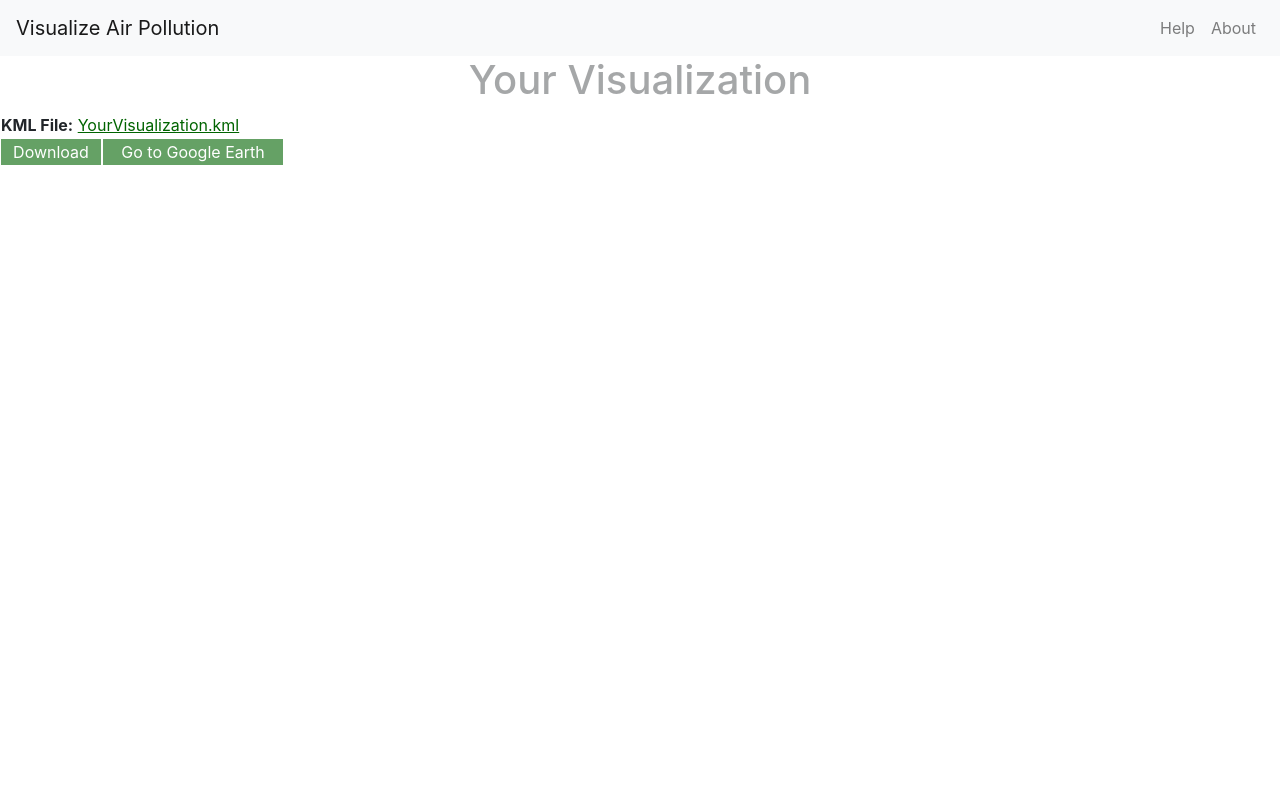
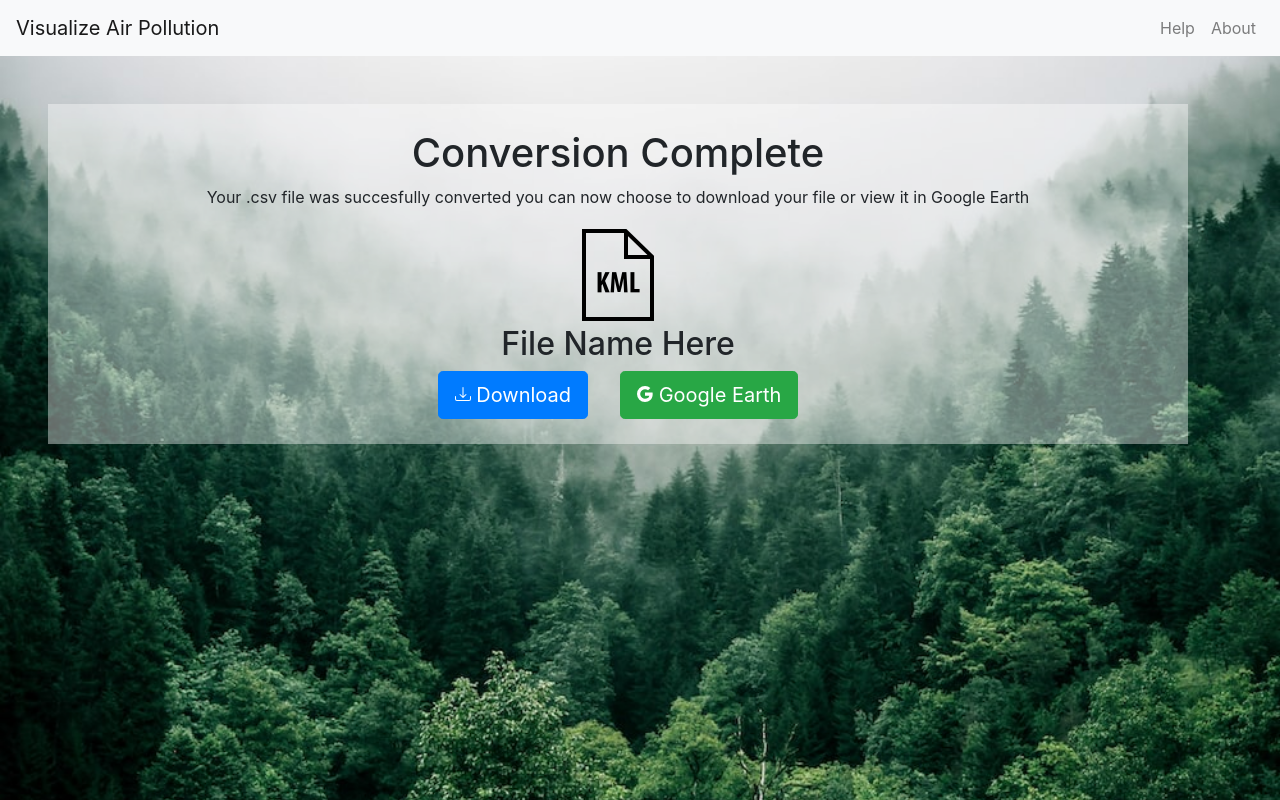
Before and after one commit to HBmem/Air-Pollution-Website, a Django app: page /show in a window 1280 px wide. Run offline with Django 4.2, Linux system fonts and the light colour scheme; some libraries are stand-ins or nearby versions.

Commit message:
APP-32 Updated Html for all pages

```diff
--- a/air_pollution_website/website/static/website/style.css
+++ b/air_pollution_website/website/static/website/style.css
@@ -1,16 +1,27 @@
-/* body {
+body, html {
     background-image: url(./background.jpeg);
+    background-position: center center;
     background-repeat: no-repeat;
-    background-size: contain;
-    position: fixed;
+    background-attachment: fixed;
+    background-size: cover;
+    /* position: fixed;
     top: 40%;
     left: 50%;
-    transform: translate(-50%, -50%);
-} */
+    transform: translate(-50%, -50%); */
+    height: 100%;
+}
+
+.bg-op {
+    padding-top: 25px;
+    padding-left: 5px;
+    padding-right: 5px;
+    padding-bottom: 25px;
+    background-color: rgb(255, 255, 255, .4);
+}
 
 h1 {
     text-align: center;
-    opacity: 0.4;
+    /* opacity: 0.4; */
 }
 
 .button {
@@ -72,3 +83,8 @@ h1 {
     font-size: 20px;
     text-align: center;
 }
+
+.svg {
+    display: block;
+    padding: 0 auto;
+  }
--- a/air_pollution_website/website/templates/website/base.html
+++ b/air_pollution_website/website/templates/website/base.html
@@ -7,9 +7,10 @@
     {% load static %}
     <link rel = "stylesheet" href = "../../static/website/style.css">
     <link rel="stylesheet" href="https://cdn.jsdelivr.net/npm/bootstrap@4.0.0/dist/css/bootstrap.min.css" integrity="sha384-Gn5384xqQ1aoWXA+058RXPxPg6fy4IWvTNh0E263XmFcJlSAwiGgFAW/dAiS6JXm" crossorigin="anonymous">
+    <link rel="stylesheet" href="https://unpkg.com/dropzone@5/dist/min/dropzone.min.css" type="text/css" />
     {% block title %}<title></title>{% endblock %}
 </head>
-<body>
+<body >
     <nav class="navbar navbar-expand-lg navbar-light bg-light ">
         <a class="navbar-brand" href="home">Visualize Air Pollution</a>
         <button class="navbar-toggler" type="button" data-toggle="collapse" data-target="#navbarNav" aria-controls="navbarNav" aria-expanded="false" aria-label="Toggle navigation">
@@ -36,6 +37,9 @@
     <script src="https://cdn.jsdelivr.net/npm/popper.js@1.12.9/dist/umd/popper.min.js" integrity="sha384-ApNbgh9B+Y1QKtv3Rn7W3mgPxhU9K/ScQsAP7hUibX39j7fakFPskvXusvfa0b4Q" crossorigin="anonymous"></script>
     <script src="https://cdn.jsdelivr.net/npm/bootstrap@4.0.0/dist/js/bootstrap.min.js" integrity="sha384-JZR6Spejh4U02d8jOt6vLEHfe/JQGiRRSQQxSfFWpi1MquVdAyjUar5+76PVCmYl" crossorigin="anonymous"></script>
 
+    <script src="https://unpkg.com/dropzone@5/dist/min/dropzone.min.js"></script>
+
     <script src="../../static/website/function.js"></script>
+    {% comment %} <script src="../../static/website/main.js"></script> {% endcomment %}
 </body>
 </html>
--- a/air_pollution_website/website/templates/website/show.html
+++ b/air_pollution_website/website/templates/website/show.html
@@ -3,18 +3,43 @@
 {% block title %} <title>Conversion</title> {% endblock title %}
 
 {% block content %}
-    <h1>Your Visualization</h1>
+    <main class="container bg-op mw-75 m-5">
+        <div class = "h-100 d-flex align-items-center justify-content-center">
+            <div class="">
+                <div class="">
+                    <h1>Conversion Complete</h1>
+                    <p class="text-center">
+                        Your .csv file was succesfully converted you can now choose to download your file or view it in Google Earth
+                    </p>
+                </div>
 
-    <table style="width: 280px, opacity: 0.6;">
-        <tr>
-            <td colspan = 2>
-                <b>KML File:</b>
-                <u style="color: darkgreen;">YourVisualization.kml</u>
-            </td>
-        </tr>
-        <tr style="text-align: center;">
-            <td><button style="width: 100px" class="button">Download</button></td>
-            <td><button style="width: 180px" class="button">Go to Google Earth</button></td>
-        </tr>
-    </table>
+                <div class="row justify-content-center">
+                    <img src="../../static/website/icons1.png" class="img-fluid" alt="Responsive image" style="width: 100px;">
+                </div>
+
+                <div class="row justify-content-center">
+                    <h2>File Name Here</h2>
+                </div>
+
+                <div class="row justify-content-center">
+                    <div class="d-flex justify-content-center">
+                        <a class="btn btn-lg btn-primary mr-3" href="">
+                            <svg xmlns="http://www.w3.org/2000/svg" width="16" height="16" fill="currentColor" class="bi bi-download" viewBox="0 0 16 16">
+                                <path d="M.5 9.9a.5.5 0 0 1 .5.5v2.5a1 1 0 0 0 1 1h12a1 1 0 0 0 1-1v-2.5a.5.5 0 0 1 1 0v2.5a2 2 0 0 1-2 2H2a2 2 0 0 1-2-2v-2.5a.5.5 0 0 1 .5-.5z"/>
+                                <path d="M7.646 11.854a.5.5 0 0 0 .708 0l3-3a.5.5 0 0 0-.708-.708L8.5 10.293V1.5a.5.5 0 0 0-1 0v8.793L5.354 8.146a.5.5 0 1 0-.708.708l3 3z"/>
+                            </svg>
+                        Download
+                        </a>
+
+                        <a class="btn btn-lg btn-success ml-3" href="">
+                            <svg xmlns="http://www.w3.org/2000/svg" width="16" height="16" fill="currentColor" class="bi bi-google" viewBox="0 0 16 16">
+                                <path d="M15.545 6.558a9.42 9.42 0 0 1 .139 1.626c0 2.434-.87 4.492-2.384 5.885h.002C11.978 15.292 10.158 16 8 16A8 8 0 1 1 8 0a7.689 7.689 0 0 1 5.352 2.082l-2.284 2.284A4.347 4.347 0 0 0 8 3.166c-2.087 0-3.86 1.408-4.492 3.304a4.792 4.792 0 0 0 0 3.063h.003c.635 1.893 2.405 3.301 4.492 3.301 1.078 0 2.004-.276 2.722-.764h-.003a3.702 3.702 0 0 0 1.599-2.431H8v-3.08h7.545z"/>
+                            </svg>
+                            Google Earth
+                        </a>
+                    </div>
+                </div>
+            </div>
+        </div>
+    </main>
 {% endblock %}
--- a/air_pollution_website/website/views.py
+++ b/air_pollution_website/website/views.py
@@ -12,7 +12,7 @@ def home(request):
         return render(request, "website/home.html")
 
     elif request.method == 'POST':
-        thefile = request.FILES['fileName']
+        thefile = request.FILES.get('fileName')
         decoded_file = thefile.read().decode('utf-8').splitlines()
 
         inputfile = csv.reader(decoded_file)
```
Also changed, not shown: air_pollution_website/website/templates/website/about.html (+6 -2 lines), air_pollution_website/website/templates/website/help.html (+9 -8 lines), air_pollution_website/website/templates/website/home.html (+61 -4 lines), air_pollution_website/website/static/website/icons1.png (added), air_pollution_website/website/static/website/icons2.png (added), 5 other files.
